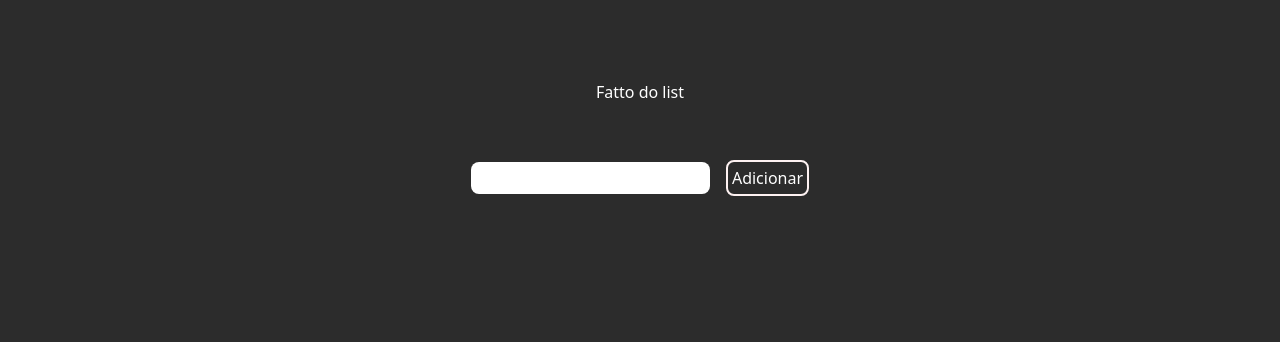
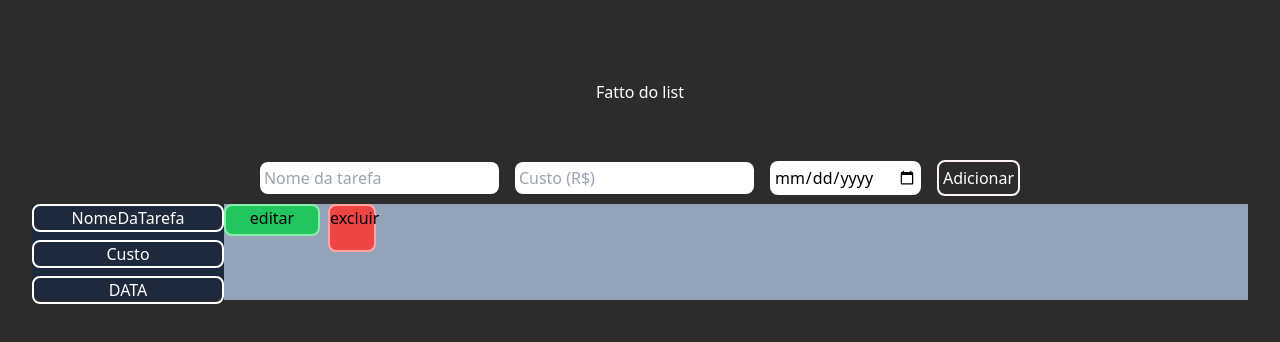
Before and after one commit to AlexandreLaraJr/fatto-do-list, a React (Vite) app: page / in a window 1280 px wide. Shown: the top 342 px of the page. Built offline with nearby package versions, Linux system fonts and the light colour scheme.

Commit message:
feat: configuração e conexão com o banco de dados

```diff
--- a/src/App.tsx
+++ b/src/App.tsx
@@ -1,21 +1,64 @@
-import { useState } from "react";
-import reactLogo from "./assets/react.svg";
-import viteLogo from "/vite.svg";
+import { useEffect, useState } from "react";
+
 import "./App.css";
 
 function App() {
-    const [count, setCount] = useState(0);
-
     return (
         <>
-            <div>
+            <main>
                 <h1 className="text-white my-12">Fatto do list</h1>
-                <input className="m-2 p-1 rounded-lg" type="text" />
-                <button className="text-white m-2 p-1 rounded-lg border-2 border-red-50 hover:bg-white hover:text-gray-700">
-                    Adicionar
-                </button>
-            </div>
-            <div>{/* fetch com o bdd para puxar as tarefas salvas */}</div>
+
+                <form>
+                    <input
+                        id="nome"
+                        name="nome"
+                        className="m-2 p-1 rounded-lg"
+                        type="text"
+                        placeholder="Nome da tarefa"
+                    />
+                    <input
+                        id="custo"
+                        name="custo"
+                        className="m-2 p-1 rounded-lg"
+                        type="number"
+                        placeholder="Custo (R$)"
+                    />
+                    <input
+                        id="data"
+                        name="data"
+                        className="m-2 p-1 rounded-lg"
+                        type="date"
+                        placeholder="Data Limite"
+                    />
+                    <button
+                        type="submit"
+                        className="text-white m-2 p-1 rounded-lg border-2 border-red-50 hover:bg-white hover:text-gray-700"
+                    >
+                        Adicionar
+                    </button>
+                </form>
+                <div className="bg-slate-400 flex flex-row">
+                    <div className="bg-slate-800 w-48 h-24 flex flex-col gap-2">
+                        <p className="text-white border-2 border-white rounded-lg">
+                            NomeDaTarefa
+                        </p>
+                        <p className="text-white border-2 border-white rounded-lg">
+                            Custo
+                        </p>
+                        <p className="text-white border-2 border-white rounded-lg">
+                            DATA
+                        </p>
+                    </div>
+                    <div className="flex gap-2">
+                        <a className="h-8 w-24 bg-green-500 border-2 border-green-300 rounded-lg">
+                            editar
+                        </a>
+                        <a className="h-12 w-12 bg-red-500 border-2 border-red-300 rounded-lg">
+                            excluir
+                        </a>
+                    </div>
+                </div>
+            </main>
         </>
     );
 }
```
Also changed, not shown: app.js (added, +29 -0 lines), controllers/todoController.js (added, +79 -0 lines), db/database.js (added, +17 -0 lines), package.json (+7 -1 lines), routes/todoRoutes.js (added, +15 -0 lines), 2 other files (tests, documents, lock files or other folders).
